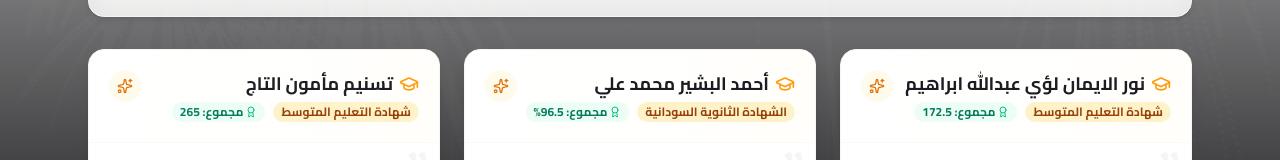
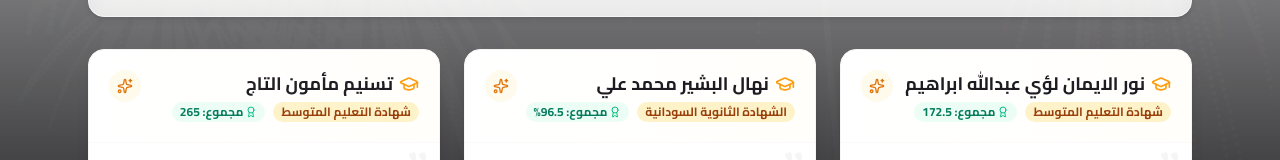
Before and after one commit to musu-deep/tahani, a React (Vite) app: page / in a window 1280 px wide. Shown: the part 449-609 px from the top of the page. Built offline with nearby package versions, Linux system fonts and the light colour scheme.

Commit message:
Update student name in App.tsx

```diff
--- a/src/App.tsx
+++ b/src/App.tsx
@@ -21,7 +21,7 @@ const INITIAL_POSTS: CelebrationPost[] = [
   },
   {
     id: 'post-2',
-    studentName: 'أحمد البشير محمد علي',
+    studentName: 'نهال البشير محمد علي',
     score: '96.5%',
     grade: 'الشهادة الثانوية السودانية',
     senderName: 'الخال مأمون وجميع الأهل',
```
